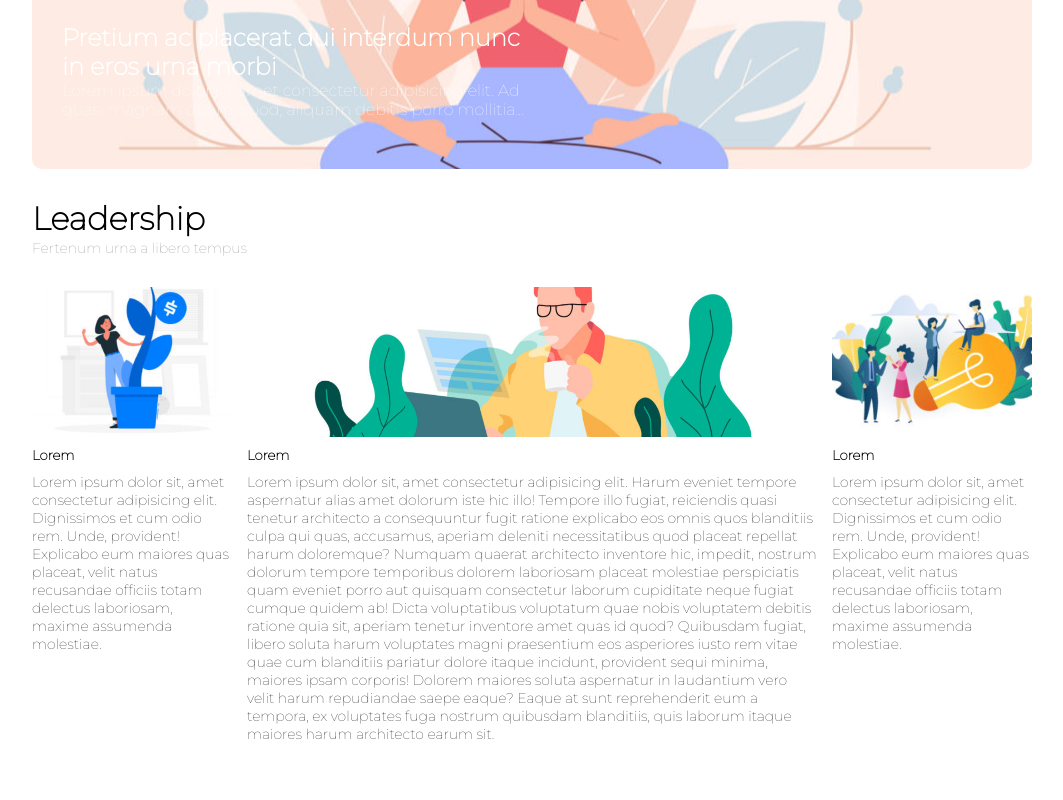
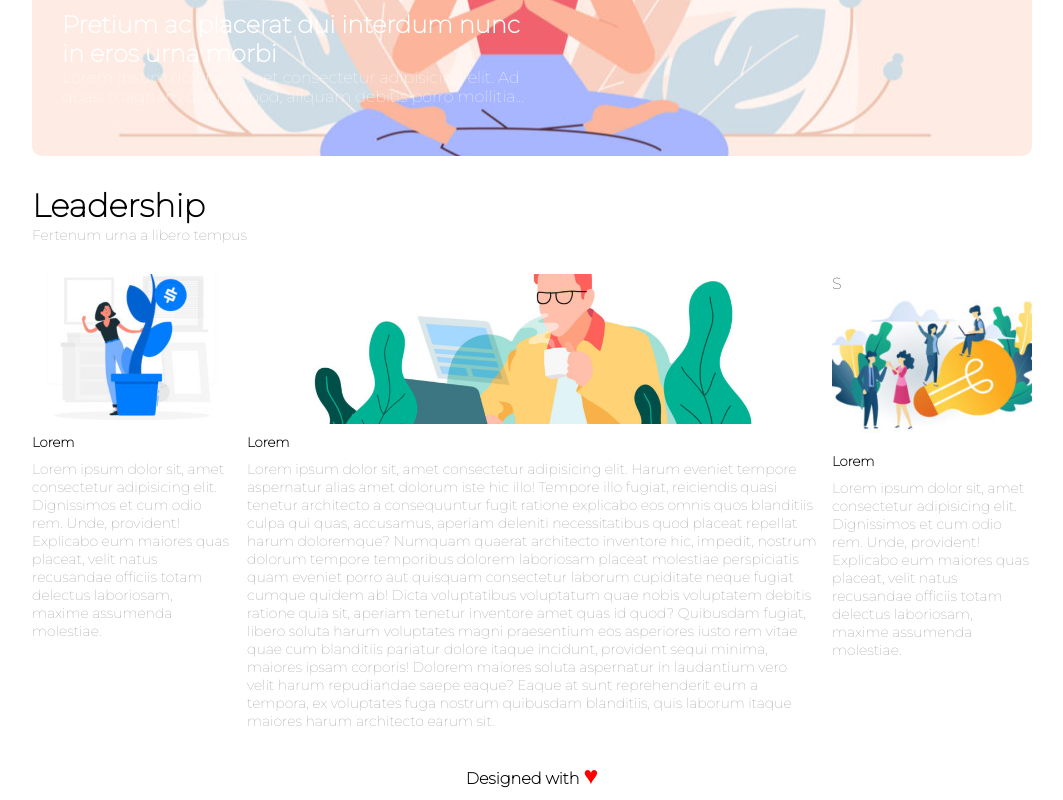
Before and after one commit to Vito9009/htmlcss-wp, a plain HTML site: page index.html in a window 1280 px wide. Shown: the part 357-1157 px from the top of the page, without its empty margins (108-1171 px from the left). Before the commit the page ends 1113 px from the top, so only its background shows below. Drawn offline with Linux system fonts and the light colour scheme.

Commit message:
footer-ok

```diff
--- a/css/style.css
+++ b/css/style.css
@@ -9,7 +9,7 @@
 
 .container{
     width: 1000px;
-    margin: 1% auto;
+    margin: auto;
 }
 
 header{
@@ -60,10 +60,6 @@ nav li a{
     left: 30px;
     padding-right: 50%;
     color: rgb(255, 255, 255);
-}
-
-h1 {
-    font-weight: 900;
 }
 
 main span{
@@ -127,4 +123,15 @@ main span{
 
 .column-photo p{
     font-size: 14px;
+    color: rgb(135, 135, 135);
 }
+footer{
+    width: 100%;
+    margin: 30px 0 10px 0;
+    text-align: center;
+}
+
+footer span{
+    color: rgb(255, 0, 0);
+    font-size: 25px;
+}
--- a/index.html
+++ b/index.html
@@ -39,7 +39,7 @@
         <main>
             <div class="main-text">
                 <div class="middle-header">
-                    <h1>Leadership</h1>
+                    <h1><b>Leadership</b></h1>
                     <span>Fertenum urna a libero tempus</span>
                 </div>
 
@@ -62,7 +62,7 @@
                             </div>
                         </div>
                     </div>
-                </div>
+                </div>S
                 <div class="column text-right">
                     <div class="column-photo">
                         <div class="column-photo-right"></div>
@@ -76,7 +76,7 @@
         </main>
 
         <footer>
-
+            <p><b>Designed with</b> <span>&#9829;</span></p>
         </footer>
     </div>
 
```
